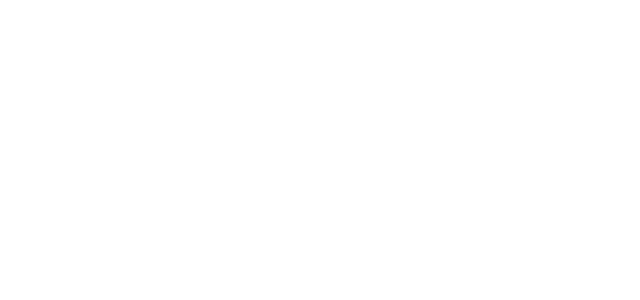
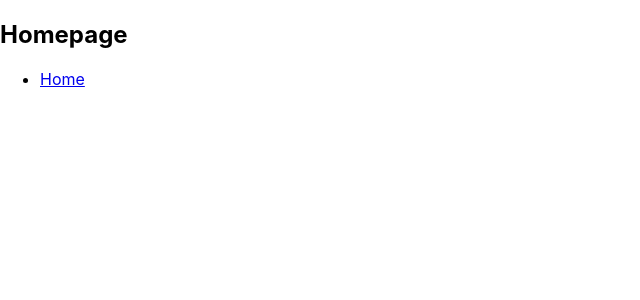
Before and after one commit to OleMartinKeis/Frontend-Frameworks-CA-Ole-Martin-Keiseraas, a React (Create React App) app: page / in a window 1280 px wide. Shown: the top 300 px of the page, without its empty margins (0-640 px from the left). Built offline with nearby package versions, Linux system fonts and the light colour scheme.

Commit message:
Added simple Navbar for homepage

```diff
--- a/src/App.js
+++ b/src/App.js
@@ -1,9 +1,15 @@
 import logo from './logo.svg';
 import './App.css';
+import MyNavbar from './components/nav/navbar';
+import homepageLinks from './components/nav/homepageLinks';
 
 function App() {
+
+
   return (
-    <div></div>
+    <div>
+        <MyNavbar title="Homepage" links={homepageLinks} />
+    </div>
   );
 }
 
--- /dev/null
+++ b/src/components/nav/homepageLinks.js
@@ -0,0 +1,7 @@
+
+
+const homepageLinks = [
+    {label: 'Home', url: '/'}
+]
+
+export default homepageLinks;
--- /dev/null
+++ b/src/components/nav/navbar.js
@@ -0,0 +1,18 @@
+import React from "react";
+
+function MyNavbar({ title, links }) {
+    return (
+        <nav>
+            <h1>{title}</h1>
+            <ul>
+                {links.map((link, index) => (
+                    <li key={index}>
+                        <a href={link.url}>{link.label}</a>
+                    </li>
+                ))}
+            </ul>
+        </nav>
+    )
+}
+
+export default MyNavbar;
```
